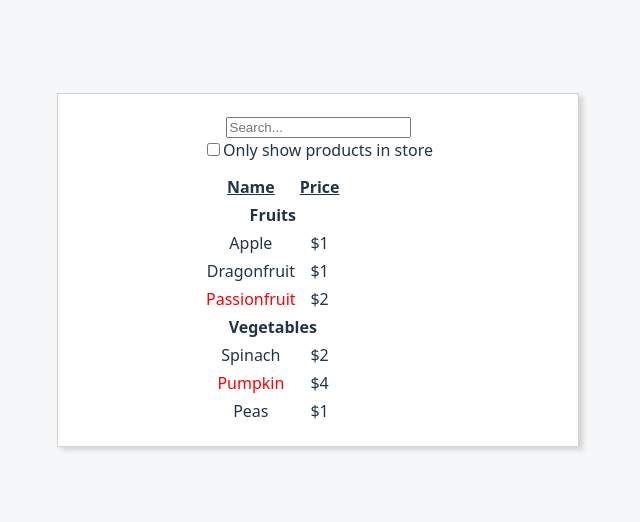
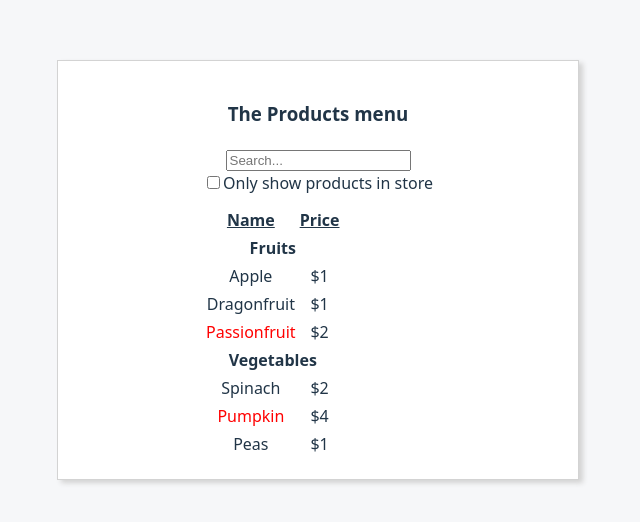
Before and after one commit to abdel1413/ProductTable, a React (Vite) app: page / in a window 1280 px wide. Shown: the part 130-652 px from the top of the page, without its empty margins (322-962 px from the left). Built offline with nearby package versions, Linux system fonts and the light colour scheme.

Commit message:
done with the product table

```diff
--- a/src/components/FilterProductTable.jsx
+++ b/src/components/FilterProductTable.jsx
@@ -7,7 +7,12 @@ import { SearchBar } from "./SearchBar"
 export const FilterProductTable =({products})=>{
    const [textFilter, setTextFilter] = useState('')
    const [inStockOnly,setInStockOnly]= useState(false)
-   console.log(textFilter, inStockOnly)
+
+   //we can update the state here
+   //or carry it down to child component from where
+   // the state update is initiated or triggered.
+   //in this case we have searchBar comp. which make parent comp.
+   //here filterProductTable to update.
   const  handleText = (e)=>{
     console.log('e', e.target.value)
     setTextFilter(e.target.value)
@@ -19,6 +24,7 @@ export const FilterProductTable =({products})=>{
   }
   return(
      <div>
+      <h3>The Products menu</h3>
      <SearchBar
       textFilter={textFilter}
       inStockOnly = {inStockOnly}
--- a/src/components/ProductTable.jsx
+++ b/src/components/ProductTable.jsx
@@ -12,9 +12,6 @@ export const ProductTable = ({products, textFilter, inStockOnly})=>{
           if(!product?.name?.toLowerCase().includes(textFilter.toLowerCase())){
              return
         };
-        console.log(product.name.indexOf(textFilter))
-
-
 
          if(inStockOnly && !product.stocked){
             return
```
